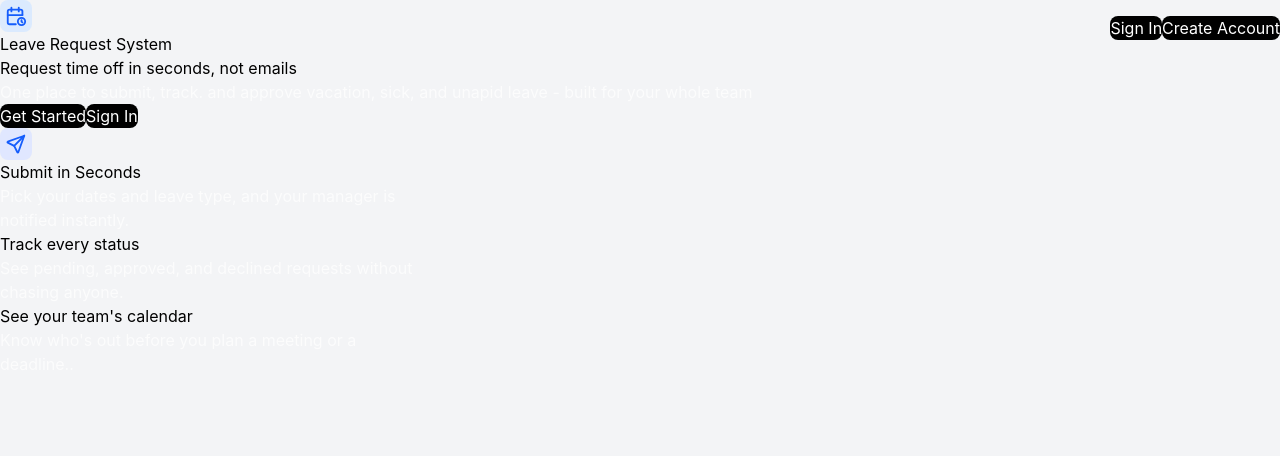
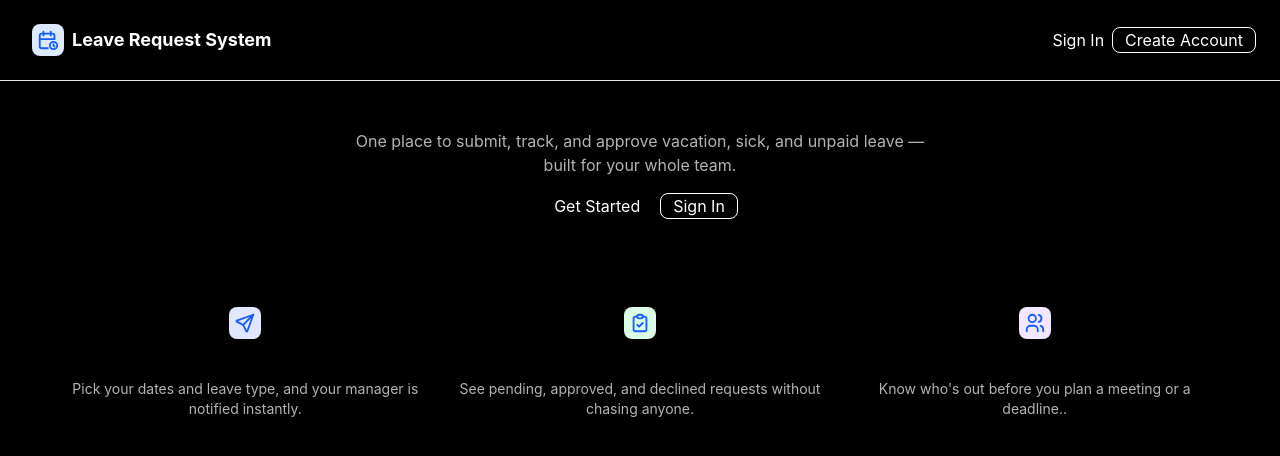
Before and after one commit to fanuel-nashon/leave-request-system, a React app in the folder frontend/: page / in a window 1280 px wide. Shown: the top 456 px of the page. Built offline with nearby package versions, Linux system fonts and the light colour scheme; the HTML template or start-up script is replaced by a standard one.

Commit message:
feat: add icons for the landing page and completion of the landing page

```diff
--- a/frontend/package.json
+++ b/frontend/package.json
@@ -15,6 +15,7 @@
     "axios": "^1.20.0",
     "react": "^19.2.8",
     "react-dom": "^19.2.8",
+    "tailwind-merge": "^3.7.0",
     "tailwindcss": "^4.3.3"
   },
   "devDependencies": {
--- a/frontend/src/components/Common/Button.js
+++ b/frontend/src/components/Common/Button.js
@@ -1,9 +1,10 @@
 import React from "react";
+import {twMerge} from "tailwind-merge";
 
 function Button({ children, className="" }){
     return(
         <button
-            className="dark:bg-white dark:text-black text-white bg-black rounded-lg"
+            className={twMerge("dark:bg-white dark:text-black text-white bg-black rounded-lg", className)}
         >
             {children}
         </button>
--- a/frontend/src/components/Common/CalendarIcon.js
+++ b/frontend/src/components/Common/CalendarIcon.js
@@ -1,5 +1,5 @@
 import React from "react";
-import { IconCalendarTime, IconSend } from "@tabler/icons-react";
+import { IconCalendarTime, IconSend, IconClipboardCheck, IconUsers } from "@tabler/icons-react";
 
 function Icons({ type, size = 22, color = "text-blue-600", className = "" }){
   const iconProps={size, className:color};
@@ -17,6 +17,18 @@ function Icons({ type, size = 22, color = "text-blue-600", className = "" }){
           <IconSend {...iconProps} />
         </div>
       );
+    case "track":
+      return (
+        <div className={`w-8 h-8 rounded-lg bg-green-100 flex items-center justify-center ${className}`}>
+          <IconClipboardCheck {...iconProps} />
+        </div>
+      );
+    case "team":
+      return (
+        <div className={`w-8 h-8 rounded-lg bg-purple-100 flex items-center justify-center ${className}`}>
+          <IconUsers {...iconProps} />
+        </div>
+      );
     default:
       return null;
   }
--- a/frontend/src/components/pages/LandingPage.js
+++ b/frontend/src/components/pages/LandingPage.js
@@ -7,46 +7,60 @@ const LandingPage = ()=>{
     const grayText = {
         color: "rgba(255,255,255,0.7)"
     };
+    const textCenter = 'text-center';
+    const h6Style = 'dark:text-whitefont-semibold mt-3 mb-1';
 
     return (
         <>
-            <div className="bg-gray-100 dark:bg-gray-900 min-h-screen">
-                <div className="flex justify-between items-center w-full">
-                    <div>
+            <div className="bg-black dark:bg-black min-h-screen">
+                <div className="flex justify-between items-center w-full px-6 py-4 border-b border-gray-200 dark:border-gray-800">
+                    <div className="flex justify-between items-center gap-2 py-2 px-2">
                         <Icons type="calendar" />
-                        <p>Leave Request System</p>
+                        <p className="text-lg font-bold text-white">Leave Request System</p>
                     </div>
-                    <div>
-                        <Button className="bg-black text-black">Sign In</Button>
-                        <Button>Create Account</Button>
+                    <div className="flex gap-x-2">
+                        <Button className="dark:bg-black dark:text-white">Sign In</Button>
+                        <Button className="dark:bg-dark dark:text-white border border-white px-3">Create Account</Button>
                     </div>
+
                 </div>
                 <div id="main">
-                    <h4 className="dark:text-white">Request time off in seconds, not emails</h4>
-                    <p className="" style={grayText}>
-                        One place to submit, track. and approve vacation, sick, and unapid leave - built for your whole team
+                    <div className="px-16 py-6">
+                        <h2 className={`dark:text-white font-bold ${textCenter}`}>Request time off in seconds, not emails</h2>
+                        <p className={`${textCenter}`} style={grayText}>
+                            One place to submit, track, and approve vacation, sick, and unpaid leave —
+                            <br />
+                            built for your whole team.
                         </p>
-
-                    <Button className="dark:bg-white dark:text-black">Get Started
+                        <div className="flex justify-center gap-x-2 py-4">
+                            <Button className="dark:bg-white dark:text-black px-3">Get Started
                             </Button>
                             <Button
-                        className="dark:bg-dark dark:text-white"
+                                className="dark:bg-dark dark:text-white border border-white px-3"
                             >
                                 Sign In
                             </Button>
-                    <div className="grid grid-cols-3 gap-4">
-                        <div className="">
+                        </div>
+                    </div>
+                    <div className="grid grid-cols-3 gap-8 px-16 mt-12 text-center">
+                        <div className="flex flex-col items-center">
                             <Icons type="send" />
-                            <h6 className="dark:text-white">Submit in Seconds</h6>
-                            <p style={grayText}>
+                            <h6 className={`${h6Style}`}>Submit in Seconds</h6>
+                            <p className="text-sm" style={grayText}>
                                 Pick your dates and leave type, and your manager is notified instantly.
                             </p>
-                            <h6 className="dark:text-white">Track every status</h6>
-                            <p style={grayText}>
+                        </div>
+                        <div className="flex flex-col items-center">
+                            <Icons type="track" />
+                            <h6 className={`${h6Style}`}>Track every status</h6>
+                            <p className="text-sm" style={grayText}>
                                 See pending, approved, and declined requests without chasing anyone.
                             </p>
-                            <h6 className="dark:text-white">See your team's calendar</h6>
-                            <p style={grayText}>
+                        </div>
+                        <div className="flex flex-col items-center">
+                            <Icons type="team" />
+                            <h6 className={`${h6Style}`}>See your team's calendar</h6>
+                            <p className="text-sm" style={grayText}>
                                 Know who's out before you plan a meeting or a deadline..
                             </p>
                         </div>
--- a/frontend/vite.config.js
+++ b/frontend/vite.config.js
@@ -10,4 +10,11 @@ export default defineConfig({
     exclude: [],
     lang: 'jsx',
   },
+  optimizeDeps: {
+    rolldownOptions: {
+      transform: {
+        lang: 'jsx',
+      },
+    },
+  },
 })
```
Also changed, not shown: 1 other file (tests, documents, lock files or other folders). Lines whose indentation alone changed are shown as unchanged.
